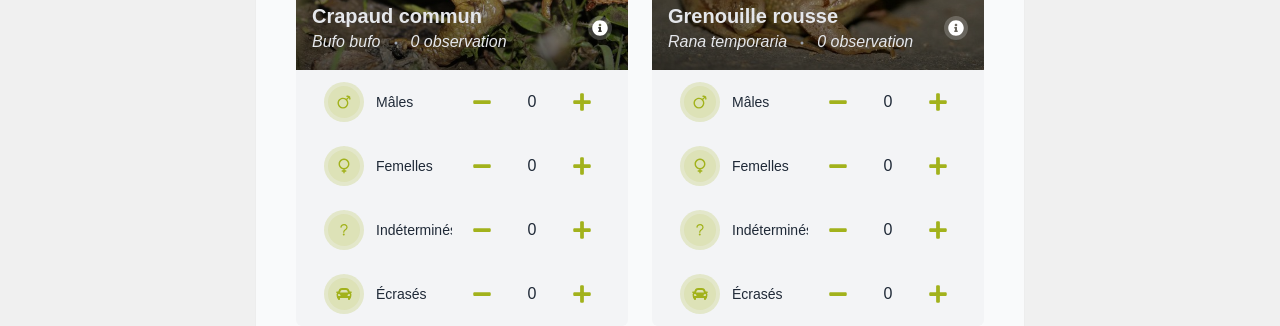
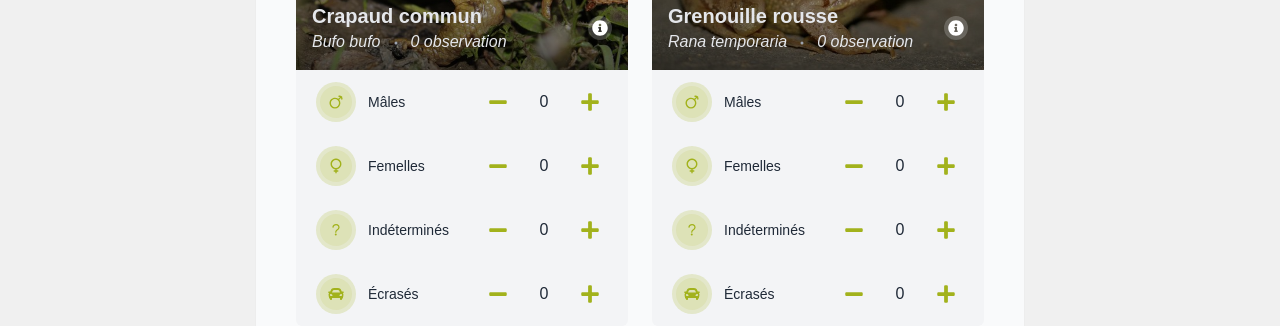
Before and after one commit to lebolnobel/rainne-obs, a React (Vite) app: page /obs in a window 1280 px wide. Shown: the part 626-952 px from the top of the page. Built offline with nearby package versions, Linux system fonts and the light colour scheme; a web font is replaced by a local one.

Commit message:
style: gap

```diff
--- a/src/app/components/observation/SpeciesCard.tsx
+++ b/src/app/components/observation/SpeciesCard.tsx
@@ -73,7 +73,7 @@ const SpeciesCard = (props: SpeciesCardProps): React.ReactNode => {
         </div>
       </div>
 
-      <div className="space-y-3 mx-2 sm:mx-6">
+      <div className="space-y-3 mx-2 sm:mx-4">
         <ul role="list">
           <li className="py-2">
             <Counter
--- a/src/app/components/observation/components/Counter.tsx
+++ b/src/app/components/observation/components/Counter.tsx
@@ -46,7 +46,7 @@ const Counter = (props: CounterType): React.ReactNode => {
       <span className="mx-1 p-1 rounded-full bg-natagora/20">{icon}</span>
       <span className="flex grow text-sm truncate">{label}</span>
 
-      <div className="flex items-center gap-2">
+      <div className="flex items-center gap-1">
         <CounterButton onClick={handleLess}>
           <FaMinus role="presentation" className="text-natagora" />
         </CounterButton>
--- a/src/app/components/observation/components/Modal.tsx
+++ b/src/app/components/observation/components/Modal.tsx
@@ -55,9 +55,9 @@ const Modal = (props: ModalType): React.ReactNode => {
           <div className="w-full mx-auto overflow-hidden transition-all duration-350 transform bg-white divide-y divide-gray-100 shadow-2xl fixed bottom-0 sm:relative rounded-t-xl sm:rounded-xl max-h-[90vh] sm:max-h-full">
             <button
               type="button"
+              autoFocus={type === 'confirm'}
               role="close"
               aria-label="close"
-              ref={(input) => type !== 'confirm' && input && input.focus()}
               onClick={onClose}
               className="absolute top-3 end-2.5 text-gray-400 bg-transparent hover:bg-gray-200 hover:text-gray-900 rounded-lg text-sm w-8 h-8 ms-auto inline-flex justify-center items-center focus:outline-none focus:ring-2 focus:ring-natagora/40"
             >
--- a/src/styles/styles.css
+++ b/src/styles/styles.css
@@ -1124,6 +1124,10 @@ video {
   gap: 1.5rem;
 }
 
+.gap-1 {
+  gap: 0.25rem;
+}
+
 .gap-x-3 {
   -moz-column-gap: 0.75rem;
        column-gap: 0.75rem;
```
